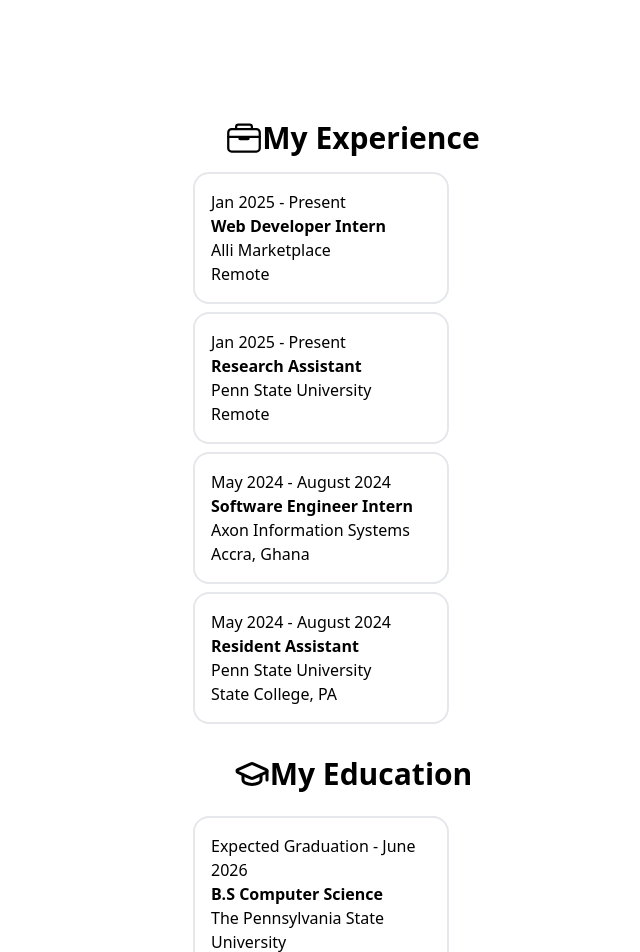
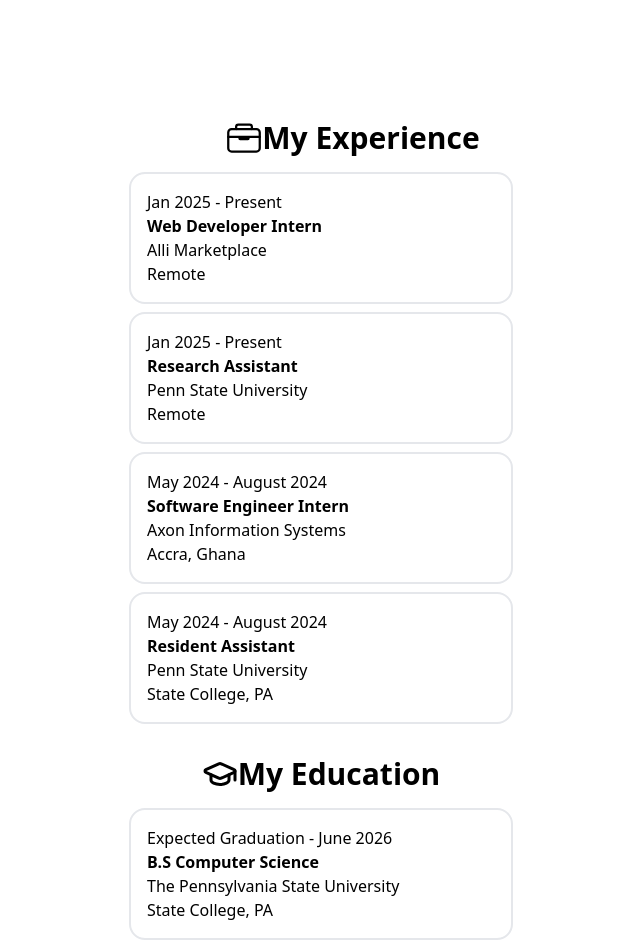
Before and after one commit to jibril04Afaa/digital-portolio-updated, a React (Create React App) app: page /xp-education in a window 1280 px wide. Shown: the part 80-1032 px from the top of the page, without its empty margins (287-927 px from the left). Built offline with nearby package versions, Linux system fonts and the light colour scheme.

Commit message:
responsiveness fixes

```diff
--- a/src/components/Hero.jsx
+++ b/src/components/Hero.jsx
@@ -12,8 +12,7 @@
 
     <div className="sm:text-sm">
       {/* Inner container */}
-      <div className="flex sm:flex-col tablet:flex-row justify-around mt-12">
-
+      <div className="flex sm:flex-col-reverse mt-2 tablet:flex-row justify-around mt-12">
 
         {/* Left side text */}
         <div className="flex flex-col gap-6 p-2">
@@ -58,7 +57,7 @@
         </div>
 
         {/* Right side image */}
-        <div className="sm:flex justify-center items-center tablet:flex-none">
+        <div className="sm:flex justify-center items-center w-44 tablet:flex-none">
           <img src={MeBrown} alt="" width="300px" height="150px" className="rounded-3xl"/>
         </div>
       </div>
--- a/src/components/HeroFooter.jsx
+++ b/src/components/HeroFooter.jsx
@@ -5,7 +5,7 @@
     <div>
       {/* Inner Container */}
       <div>
-        <div className='mt-14 flex justify-around sm:mt-2 flex-col items-center gap-3'>
+        <div className='sm:mt-2 flex-col items-center gap-3 tablet:mt-14 flex justify-around'>
           {/* Years of Experience (YOE) */}
           <div className='flex gap-1'>
             {/* Number */}
--- a/src/components/XPandEduc.jsx
+++ b/src/components/XPandEduc.jsx
@@ -6,7 +6,7 @@
     <div className="mt-32">
         {/* Inner Container */}
         <div className="sm:flex justify-center items-center">
-            <div className="flex sm:flex-col tablet:justify-around">
+            <div className="flex sm:flex-col">
                 {/* Experience */}
                 <div className="sm:items-center tablet:flex-col w-96 gap-4">
                     {/* Title */}
@@ -18,10 +18,10 @@
                     {/* Experiences stuff */}
                     <div className="flex items-center tablet:w-80 flex-col gap-2">
                         {/* Internship 1 */}
-                        <div className="border-2 rounded-2xl sm:w-64 tablet: p-4 w-96 cursor-pointer">
+                        <div className="cursor-pointer p-4 border-2 rounded-2xl w-full sm:w-4/5 tablet:w-96">
                             {/* Timeline */}
                             <div>
-                                <p> Jan 2025 - Present</p>
+                                <p>Jan 2025 - Present</p>
                             </div>
 
                             {/* Title */}
@@ -41,7 +41,7 @@
                         </div>
 
                         {/* Research 1 */}
-                        <div className="border-2 rounded-2xl sm:w-64 tablet: p-4 w-96 cursor-pointer">
+                        <div className="cursor-pointer p-4 border-2 rounded-2xl w-full sm:w-4/5 tablet:w-96">
                             {/* Timeline */}
                             <div>
                                 <p>Jan 2025 - Present</p>
@@ -65,7 +65,8 @@
 
 
                         {/* Internship 2 */}
-                        <div className="border-2 rounded-2xl sm:w-64 tablet: p-4 w-96 cursor-pointer">
+                        <div className="cursor-pointer p-4 border-2 rounded-2xl w-full sm:w-4/5 tablet:w-96">
+
                             {/* Timeline */}
                             <div>
                                 <p> May 2024 - August 2024</p>
@@ -89,7 +90,7 @@
 
 
                         {/* RA */}
-                        <div className="border-2 rounded-2xl sm:w-64 tablet: p-4 w-96 cursor-pointer">
+                        <div className="cursor-pointer p-4 border-2 rounded-2xl w-full sm:w-4/5 tablet:w-96">
                             {/* Timeline */}
                             <div>
                                 <p> May 2024 - August 2024</p>
@@ -115,7 +116,7 @@
                 </div>
 
                 {/* Education */}
-                <div className="flex flex-col items-center w-96 gap-4">
+                <div className="flex items-center tablet:w-80 flex-col gap-2">
                     {/* Title */}
                     <div className='flex items-center sm:mt-8 mb-2'>
                         <LuGraduationCap className="text-4xl"/>
@@ -123,9 +124,9 @@
                     </div>
 
                     {/* Education stuff */}
-                    <div className="tablet:w-80 flex flex-col gap-2">
+                    <div className="flex items-center tablet:w-80 flex-col gap-2">
                         {/* Education 1 */}
-                        <div className="border-2 rounded-2xl sm:w-64 tablet: p-4 w-96 cursor-pointer">
+                        <div className="cursor-pointer p-4 border-2 rounded-2xl w-full sm:w-4/5 tablet:w-96">
                             {/* Timeline */}
                             <div>
                                 <p>Expected Graduation - June 2026</p>
```
